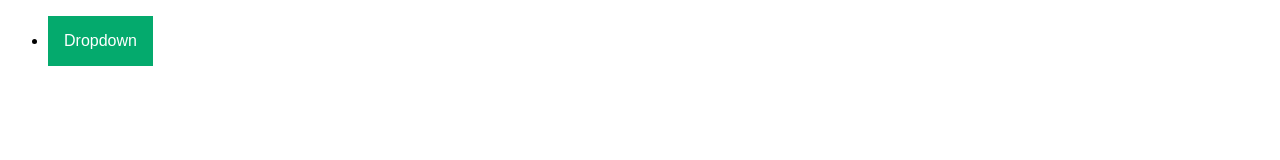
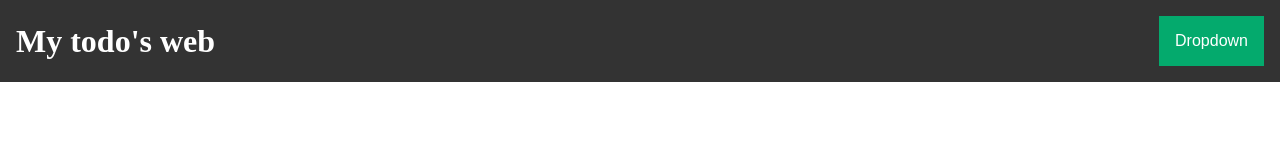
Before and after one commit to Juani-tech/todo-list, a website: page dist/index.html in a window 1280 px wide. Drawn offline with Linux system fonts and the light colour scheme.

Commit message:
basic header style

```diff
--- a/src/projects.js
+++ b/src/projects.js
@@ -0,0 +1,10 @@
+class Project {
+    constructor(title) {
+        this.title = title;
+        this.tasks = [];
+    }
+}
+
+export function createNewProject(projectTitle) {
+    return new Project(projectTitle);
+}
--- a/src/style.css
+++ b/src/style.css
@@ -1,3 +1,30 @@
+body {
+	margin: 0;
+	padding: 0;
+	min-height: 100vh;
+	width: 100%;
+
+}
+
+header {
+	background-color: #333;
+	color: #fff;
+	padding: 1rem;
+	display: flex;
+	justify-content: space-between;
+	align-items: center;
+}
+
+header > h1 {
+	margin: 0;
+}
+
+header > nav > ul {
+	list-style: none;
+	padding: 0;
+	margin: 0;
+}
+
 /* Dropdown Button */
 .dropbtn {
     background-color: #04AA6D;
```
Also changed, not shown: dist/index.html, dist/main.js.
